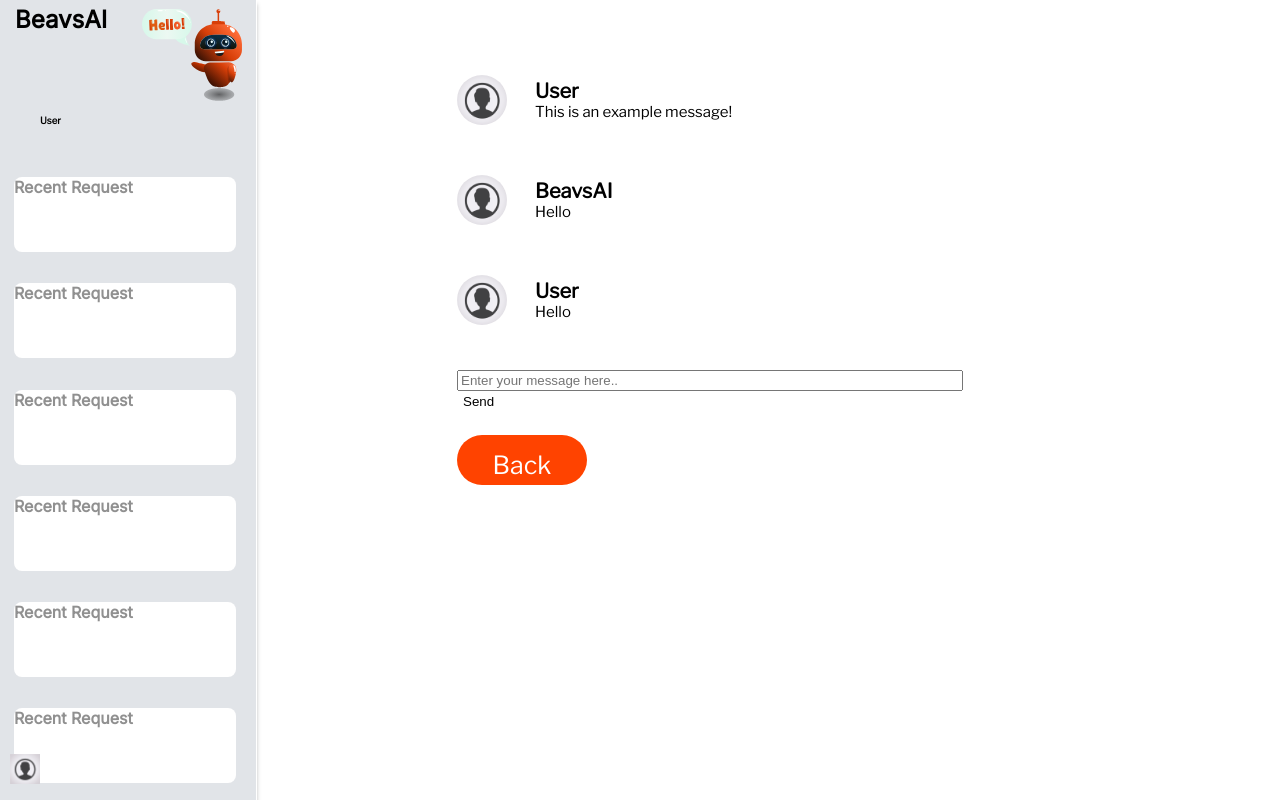
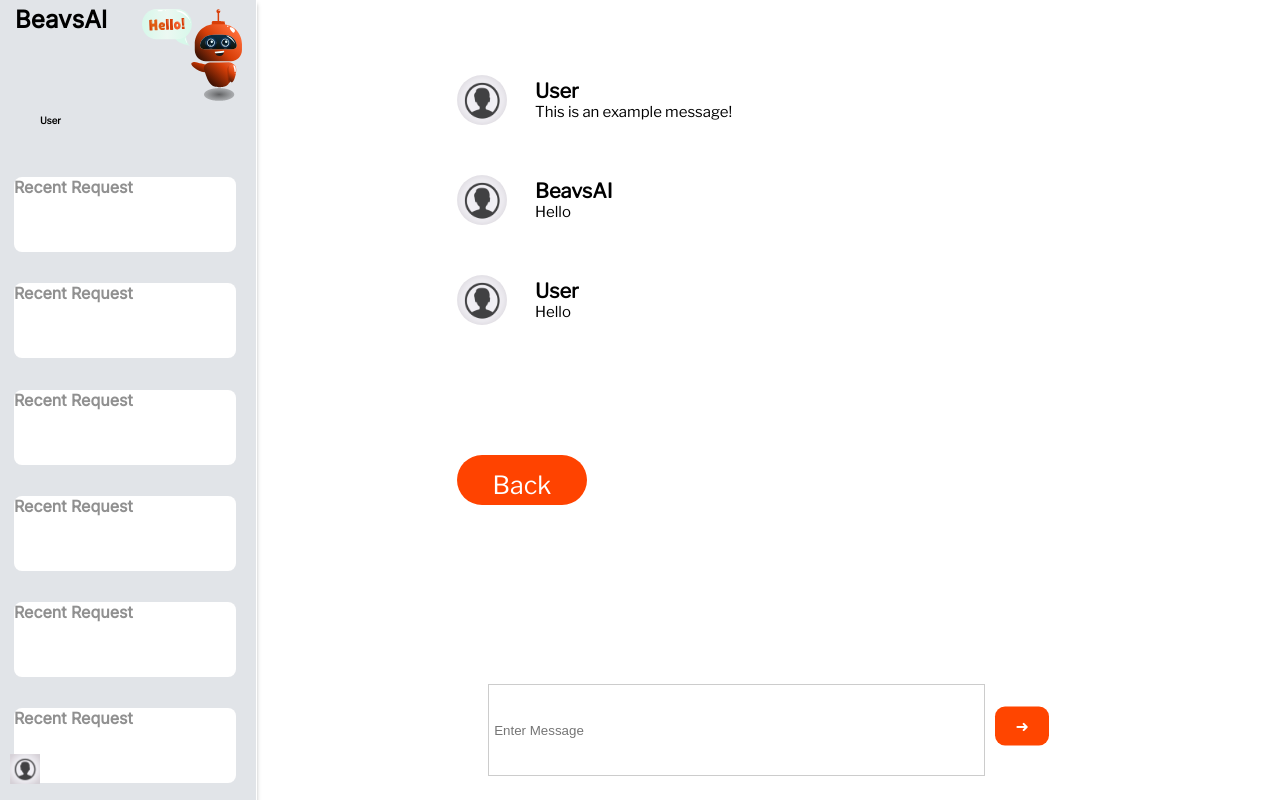
Before and after one commit to OSU-App-Club/beavsAI-frontend, a React (Vite) app: page /chat in a window 1280 px wide. Built offline with nearby package versions, Linux system fonts and the light colour scheme.

Commit message:
enter message

```diff
--- a/src/components/ChatMessage.css
+++ b/src/components/ChatMessage.css
@@ -34,3 +34,15 @@
     justify-content: center;
     gap: 0px;
 }
+
+.send-message-button {
+  background-color: orangered;
+  border: 10px;
+  padding: 10px 20px;
+  color: white;
+  text-align: center;
+  text-decoration: none;
+  display: inline-block;
+  font-size: 16px;
+  cursor: pointer;
+}
--- a/src/pages/Chat.css
+++ b/src/pages/Chat.css
@@ -143,6 +143,7 @@
 }
 
 .btn:hover {
+
     background: #FF4300;
     color: white;
     cursor: pointer;
@@ -166,13 +167,33 @@
         padding-right: 20px;
     }
 }
-
-.message-input {
+.send-message-container {
     display: flex;
-    flex-direction: row;
     align-items: center;
     gap: 10px;
     margin-top: 20px;
-    width: 80%;
+    width: 90%;
+    height: 50px;
     align-self: center;
+    padding: 5px;
 }
+.message-input {
+    display: flex;
+    gap: 10px;
+    margin-top: 20px;
+    width: 1500%; /* Increase the width */
+    height: 80px; /* Adding a height */
+    border: 1px solid #ccc; /* Adding a border for visualization */
+    padding: 5px; /* Adding some padding for content */
+}
+.send-message-container{
+    position: sticky;
+    top: 90%;
+    left: 0%;
+}
+
+.send-message-button{
+    border-radius: 10px;
+    position: sticky;
+    top: 90%;
+}
--- a/src/pages/Chat.tsx
+++ b/src/pages/Chat.tsx
@@ -40,8 +40,8 @@ export default function Chat(){
                 <ChatMessage message="Hello" sentBy="BeavsAI"/>
                 <ChatMessage message="Hello" sentBy="User"/>
                 <div className='send-message-container'>
-                    <input type='text' placeholder='Enter your message here..' className='message-input'/>
-                    <button className='send-message-button'>Send</button>
+                <input type='text' placeholder='Enter Message' className='message-input'/>
+                <button className='send-message-button'>&#10140;</button>
                 </div>
                 <Link to='/' className='btn'>Back</Link>
             </div>
```
